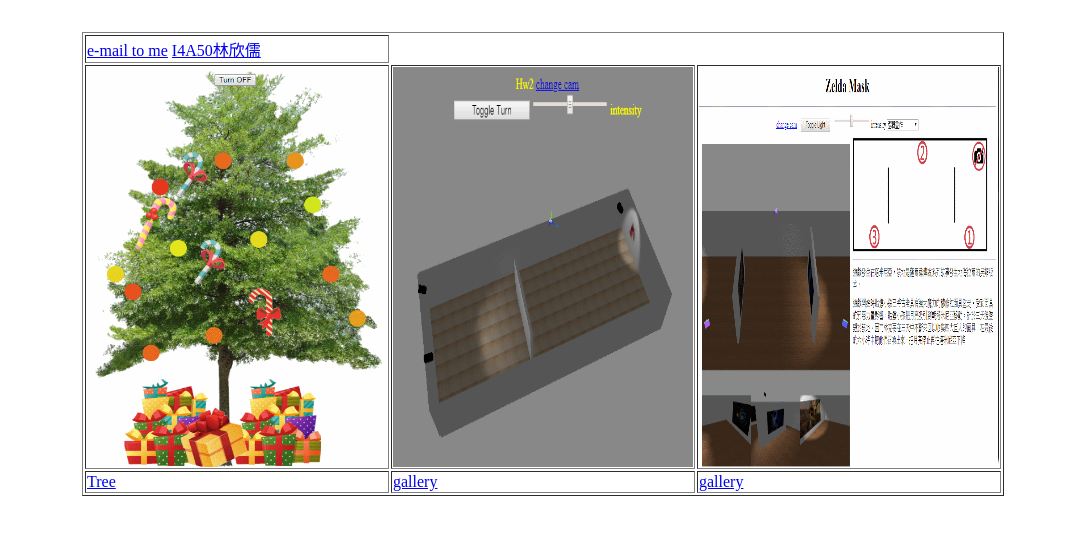
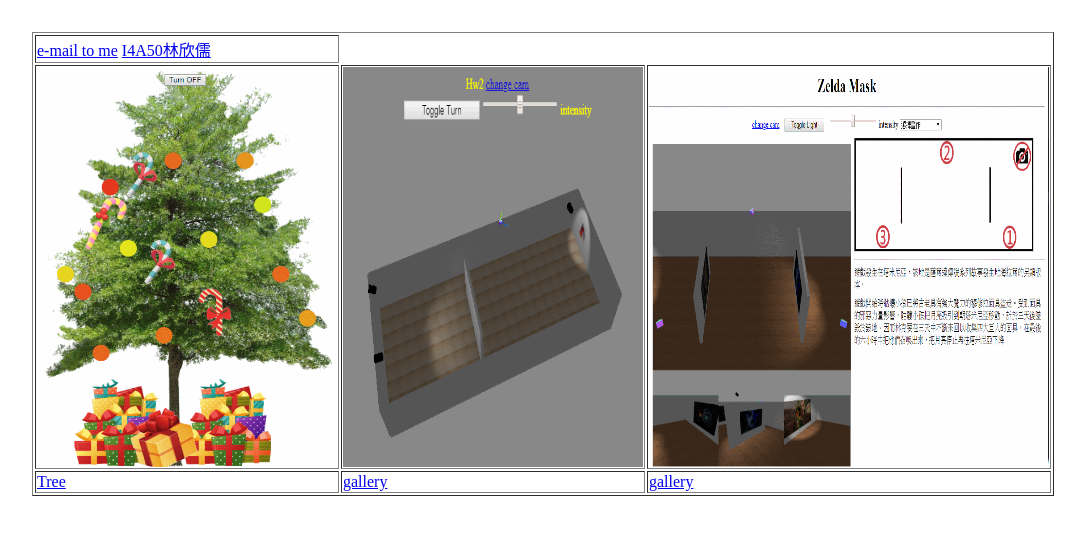
Before and after one commit to otorineko6790/Web3D, a plain HTML site: page index.html in a window 1280 px wide. Shown: the whole page, without its empty margins (97-1182 px from the left). Drawn offline with Linux system fonts and the light colour scheme.

Commit message:
Update index.html

```diff
--- a/index.html
+++ b/index.html
@@ -13,7 +13,7 @@
 	<tr>
 　	  <td><img src="shinngTree.gif" width="300px" height="400px"></td>
 	   <td><img src="gallery.gif" width="300px" height="400px"></td>
-	   <td><img src="gallery_zelda.gif" width="300px" height="400px"></td>
+	   <td><img src="gallery_zelda.gif" width="400px" height="400px"></td>
 　	</tr>
 	<tr>
 　	  <td><a href=tree.html>Tree</a></td>
```
